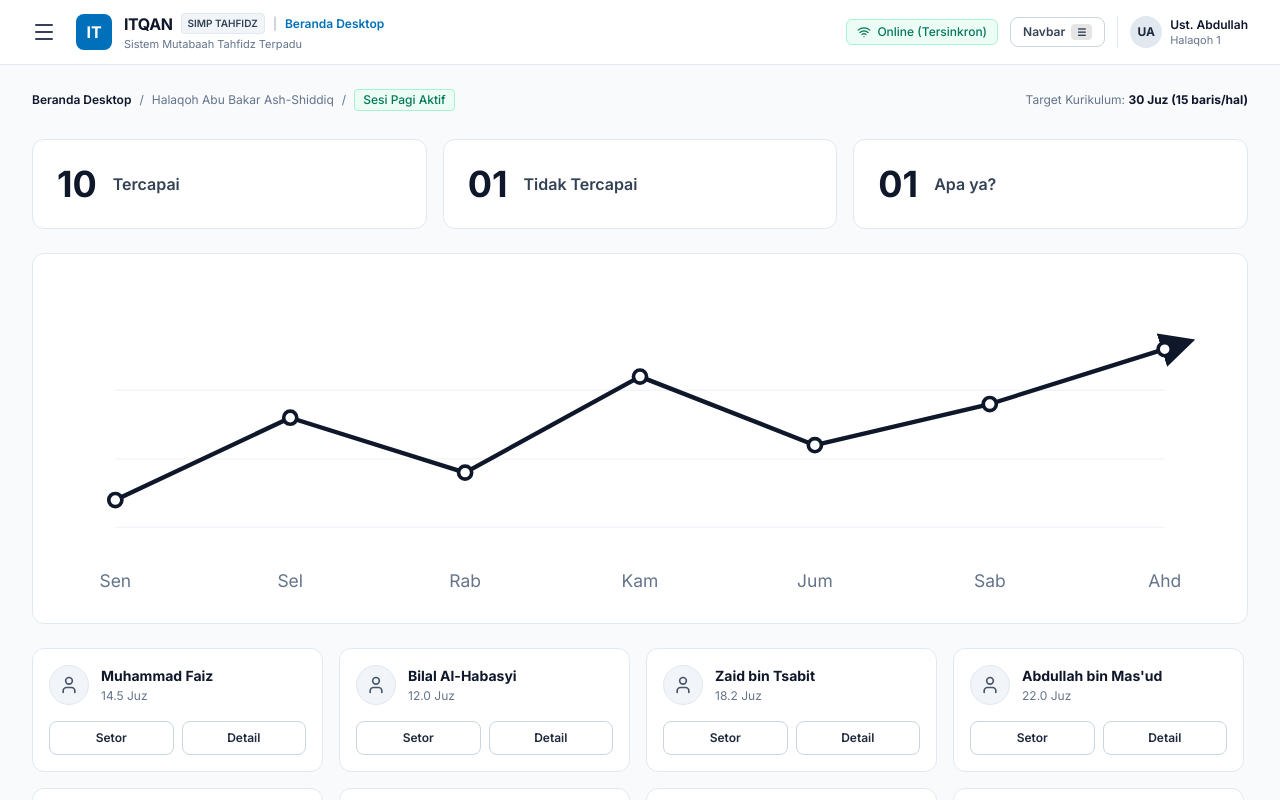
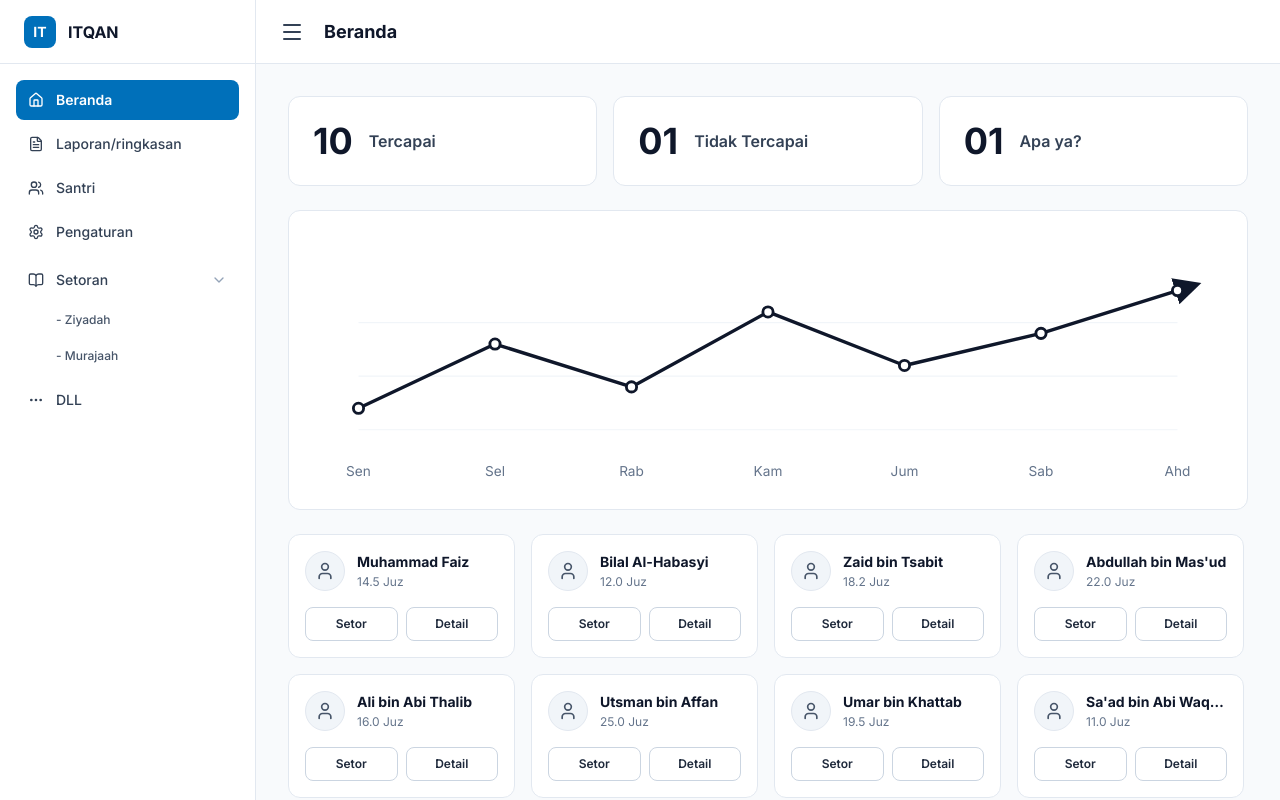
Before and after one commit to FaishalFaiz/ITQAN-Sistem-Mutabaah-Tahfidz-Terpadu, a React (Vite) app: page / in a window 1280 px wide. Shown: the top 800 px of the page. Built offline with nearby package versions, Linux system fonts and the light colour scheme.

Commit message:
refactor(app): Clean & Clear UI with left sidebar and simplified layout

```diff
--- a/src/App.tsx
+++ b/src/App.tsx
@@ -1,9 +1,5 @@
 import { useState } from 'react';
-import {
-  Menu,
-  Wifi,
-  WifiOff
-} from 'lucide-react';
+import { Menu } from 'lucide-react';
 import { INITIAL_SANTRI_LIST } from './components/dashboard/mockData';
 import type { Santri, NavItemKey } from './components/dashboard/types';
 import { StatCards } from './components/dashboard/StatCards';
@@ -14,23 +10,13 @@ import { SantriModal } from './components/dashboard/SantriModal';
 import { OtherView } from './components/dashboard/OtherViews';
 
 export function App() {
-  // Navigation state (Default is 'beranda' as requested in wireframe)
   const [activeNav, setActiveNav] = useState<NavItemKey>('beranda');
+  const [isSidebarOpen, setIsSidebarOpen] = useState(false);
 
-  // Navbar sidebar toggle state (connected to hamburger button ☰)
-  const [isNavbarOpen, setIsNavbarOpen] = useState(false);
-
-  // Online / Offline indicator
-  const [isOnline, setIsOnline] = useState(true);
-
-  // Filter state for Santri cards ('all' | 'tercapai' | 'tidak_tercapai' | 'belum_setor')
-  const [activeSantriFilter, setActiveSantriFilter] = useState<'all' | 'tercapai' | 'tidak_tercapai' | 'belum_setor'>('all');
-
-  // Modal state for Setor / Detail
+  // Modal state for Setor & Detail
   const [modalType, setModalType] = useState<'setor' | 'detail' | null>(null);
   const [selectedSantri, setSelectedSantri] = useState<Santri | null>(null);
 
-  // Santri list data
   const [santriList] = useState<Santri[]>(INITIAL_SANTRI_LIST);
 
   const handleOpenSetor = (santri: Santri) => {
@@ -49,104 +35,36 @@ export function App() {
   };
 
   return (
-    <div className="min-h-screen bg-[#F8FAFC] text-slate-900 flex flex-col font-sans relative antialiased">
-      {/* Top Header Bar with Hamburger Button (☰) as in wireframe */}
-      <header className="bg-white border-b border-slate-200 sticky top-0 z-30 shadow-xs">
-        <div className="max-w-7xl mx-auto px-4 sm:px-6 lg:px-8 h-16 flex items-center justify-between">
-          {/* Left: Hamburger Button ☰ and Brand Title */}
+    <div className="min-h-screen bg-[#F8FAFC] text-slate-900 flex font-sans antialiased">
+      {/* 1. Left Navbar Sidebar */}
+      <NavbarSidebar
+        isOpen={isSidebarOpen}
+        onClose={() => setIsSidebarOpen(false)}
+        activeItem={activeNav}
+        onSelectItem={(item) => setActiveNav(item)}
+      />
+
+      {/* 2. Main Content Area */}
+      <div className="flex-1 flex flex-col min-w-0">
+        {/* Clean Header Bar with Hamburger Button ☰ */}
+        <header className="h-16 bg-white border-b border-slate-200 px-4 sm:px-6 flex items-center justify-between sticky top-0 z-20">
           <div className="flex items-center gap-3">
             <button
               type="button"
-              onClick={() => setIsNavbarOpen(!isNavbarOpen)}
+              onClick={() => setIsSidebarOpen(!isSidebarOpen)}
               className="p-2 -ml-2 rounded-lg text-slate-700 hover:text-slate-900 hover:bg-slate-100 transition-colors focus:outline-none focus:ring-2 focus:ring-[#0070BA]"
-              title="Buka / Tutup Navbar Menu"
-              aria-label="Toggle Navbar Menu"
+              aria-label="Toggle Menu"
             >
               <Menu className="w-6 h-6" />
             </button>
-
-            <div className="w-9 h-9 rounded-lg bg-[#0070BA] flex items-center justify-center text-white font-bold text-base shadow-xs">
-              IT
-            </div>
-
-            <div>
-              <div className="flex items-center gap-2">
-                <span className="font-bold text-base text-slate-900 tracking-tight">ITQAN</span>
-                <span className="text-[10px] font-semibold uppercase bg-slate-100 text-slate-700 px-1.5 py-0.5 rounded border border-slate-200">
-                  SIMP Tahfidz
+            <span className="font-bold text-lg text-slate-900">
+              {activeNav === 'beranda' ? 'Beranda' : activeNav.toUpperCase()}
             </span>
-                <span className="hidden sm:inline-block text-xs text-slate-400 font-normal">|</span>
-                <span className="hidden sm:inline-block text-xs font-semibold text-[#0070BA]">
-                  {activeNav === 'beranda' ? 'Beranda Desktop' : activeNav.toUpperCase()}
-                </span>
-              </div>
-              <p className="text-[11px] text-slate-500">Sistem Mutabaah Tahfidz Terpadu</p>
-            </div>
-          </div>
-
-          {/* Right Header: Online Status & Musyrif Info & Navbar Button */}
-          <div className="flex items-center gap-3">
-            {/* Status Koneksi Offline-First */}
-            <button
-              onClick={() => setIsOnline(!isOnline)}
-              title="Klik untuk simulasi online/offline"
-              className={`flex items-center gap-1.5 text-xs font-medium px-2.5 py-1 rounded-md border transition-colors ${
-                isOnline
-                  ? 'bg-emerald-50 text-emerald-700 border-emerald-200 hover:bg-emerald-100'
-                  : 'bg-amber-50 text-amber-700 border-amber-200 hover:bg-amber-100'
-              }`}
-            >
-              {isOnline ? <Wifi className="w-3.5 h-3.5" /> : <WifiOff className="w-3.5 h-3.5" />}
-              <span className="hidden sm:inline">{isOnline ? 'Online (Tersinkron)' : 'Offline'}</span>
-            </button>
-
-            {/* Quick Navbar Toggle Button */}
-            <button
-              type="button"
-              onClick={() => setIsNavbarOpen(!isNavbarOpen)}
-              className={`hidden sm:flex items-center gap-1.5 text-xs font-semibold px-3 py-1.5 rounded-lg border transition-all ${
-                isNavbarOpen
-                  ? 'bg-[#0070BA] text-white border-[#0070BA]'
-                  : 'bg-white text-slate-700 border-slate-300 hover:bg-slate-50'
-              }`}
-            >
-              <span>Navbar</span>
-              <span className="text-[10px] px-1.5 py-0.2 rounded bg-black/10">☰</span>
-            </button>
-
-            {/* Musyrif Avatar */}
-            <div className="flex items-center gap-2 pl-3 border-l border-slate-200 text-xs">
-              <span className="w-8 h-8 rounded-full bg-slate-200 text-slate-800 flex items-center justify-center font-bold text-xs">
-                UA
-              </span>
-              <div className="hidden md:block">
-                <span className="font-semibold block text-slate-900 leading-tight">Ust. Abdullah</span>
-                <span className="text-[11px] text-slate-500">Halaqoh 1</span>
-              </div>
-            </div>
-          </div>
           </div>
         </header>
 
-      {/* Main Container */}
-      <main className="flex-1 max-w-7xl w-full mx-auto px-4 sm:px-6 lg:px-8 py-6 space-y-6">
-        {/* Quick Breadcrumb / Halaqoh Context */}
-        <div className="flex items-center justify-between pb-1">
-          <div className="flex items-center gap-2 text-xs text-slate-500">
-            <span className="font-semibold text-slate-900">Beranda Desktop</span>
-            <span>/</span>
-            <span>Halaqoh Abu Bakar Ash-Shiddiq</span>
-            <span>/</span>
-            <span className="text-emerald-700 font-medium bg-emerald-50 px-2 py-0.5 rounded border border-emerald-200">
-              Sesi Pagi Aktif
-            </span>
-          </div>
-          <div className="text-xs text-slate-500 hidden sm:block">
-            Target Kurikulum: <b className="text-slate-900">30 Juz (15 baris/hal)</b>
-          </div>
-        </div>
-
-        {/* Dynamic Nav View: Beranda (Primary Dashboard from Wireframe) vs Other Nav Views */}
+        {/* Dashboard Main View */}
+        <main className="flex-1 p-4 sm:p-6 lg:p-8 space-y-6 max-w-7xl w-full mx-auto">
           {activeNav === 'beranda' ? (
             <div className="space-y-6">
               {/* Top 3 KPI Cards: [ 10 Tercapai ] [ 01 Tidak Tercapai ] [ 01 Apa ya? ] */}
@@ -154,18 +72,14 @@ export function App() {
                 tercapaiCount={10}
                 tidakTercapaiCount={1}
                 belumSetorCount={1}
-              activeFilter={activeSantriFilter}
-              onFilterChange={setActiveSantriFilter}
               />
 
-            {/* Middle Section: Line Chart Trend as drawn in wireframe */}
+              {/* Middle Section: Line Chart Trend */}
               <TrendChart />
 
               {/* Bottom Section: Santri Cards Grid with Vertical Scroll */}
               <SantriListSection
                 santriList={santriList}
-              activeFilter={activeSantriFilter}
-              onFilterChange={setActiveSantriFilter}
                 onSetor={handleOpenSetor}
                 onDetail={handleOpenDetail}
               />
@@ -177,14 +91,7 @@ export function App() {
             />
           )}
         </main>
-
-      {/* Navbar Sidebar (Drawer matching the "Navbar" column on right in wireframe) */}
-      <NavbarSidebar
-        isOpen={isNavbarOpen}
-        onClose={() => setIsNavbarOpen(false)}
-        activeItem={activeNav}
-        onSelectItem={(item) => setActiveNav(item)}
-      />
+      </div>
 
       {/* Santri Action Modal (Setor & Detail) */}
       <SantriModal
@@ -192,11 +99,6 @@ export function App() {
         santri={selectedSantri}
         onClose={handleCloseModal}
       />
-
-      {/* Footer Flat Institusi Style */}
-      <footer className="bg-white border-t border-slate-200 py-4 text-center text-xs text-slate-500 mt-auto">
-        ITQAN — Sistem Mutabaah Tahfidz Terpadu • Clean & Clear UI Solid Blue & White
-      </footer>
     </div>
   );
 }
```
Lines whose indentation alone changed are shown as unchanged.
